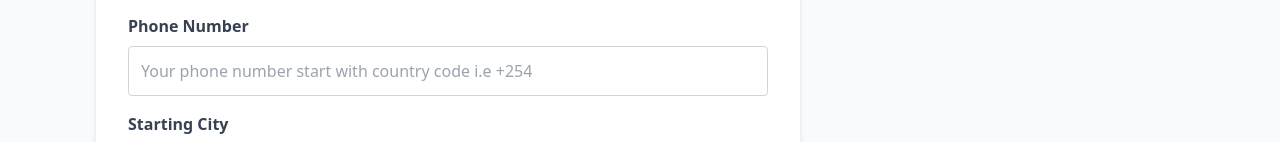
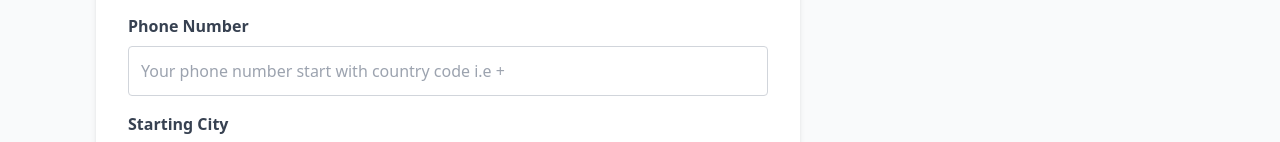
Before and after one commit to RUTHJEMELI/travelling, a React (Create React App) app: page /contact in a window 1280 px wide. Shown: the part 476-618 px from the top of the page. Built offline with nearby package versions, Linux system fonts and the light colour scheme.

Commit message:
added my render path resource

```diff
--- a/src/pages/Contact.jsx
+++ b/src/pages/Contact.jsx
@@ -23,13 +23,16 @@ function Contact() {
 		e.preventDefault();
 
 		try {
-			const response = await fetch('http://localhost:8000/bookings/booking/', {
-				method: 'POST',
-				headers: {
-					'Content-Type': 'application/json',
-				},
-				body: JSON.stringify(formData),
-			});
+			const response = await fetch(
+				'https://travelling-agency-backend-django-2.onrender.com/booking/',
+				{
+					method: 'POST',
+					headers: {
+						'Content-Type': 'application/json',
+					},
+					body: JSON.stringify(formData),
+				}
+			);
 
 			if (response.ok) {
 				toast.success('Appointment booked successfully!');
@@ -113,7 +116,7 @@ function Contact() {
 									id='phone_number'
 									name='phone_number'
 									className='w-full mt-2 p-3 border border-gray-300 rounded focus:outline-none focus:ring-2 focus:ring-blue-900'
-									placeholder='Your phone number start with country code i.e +254'
+									placeholder='Your phone number start with country code i.e +'
 									value={formData.phone_number}
 									onChange={handleChange}
 									required
```
